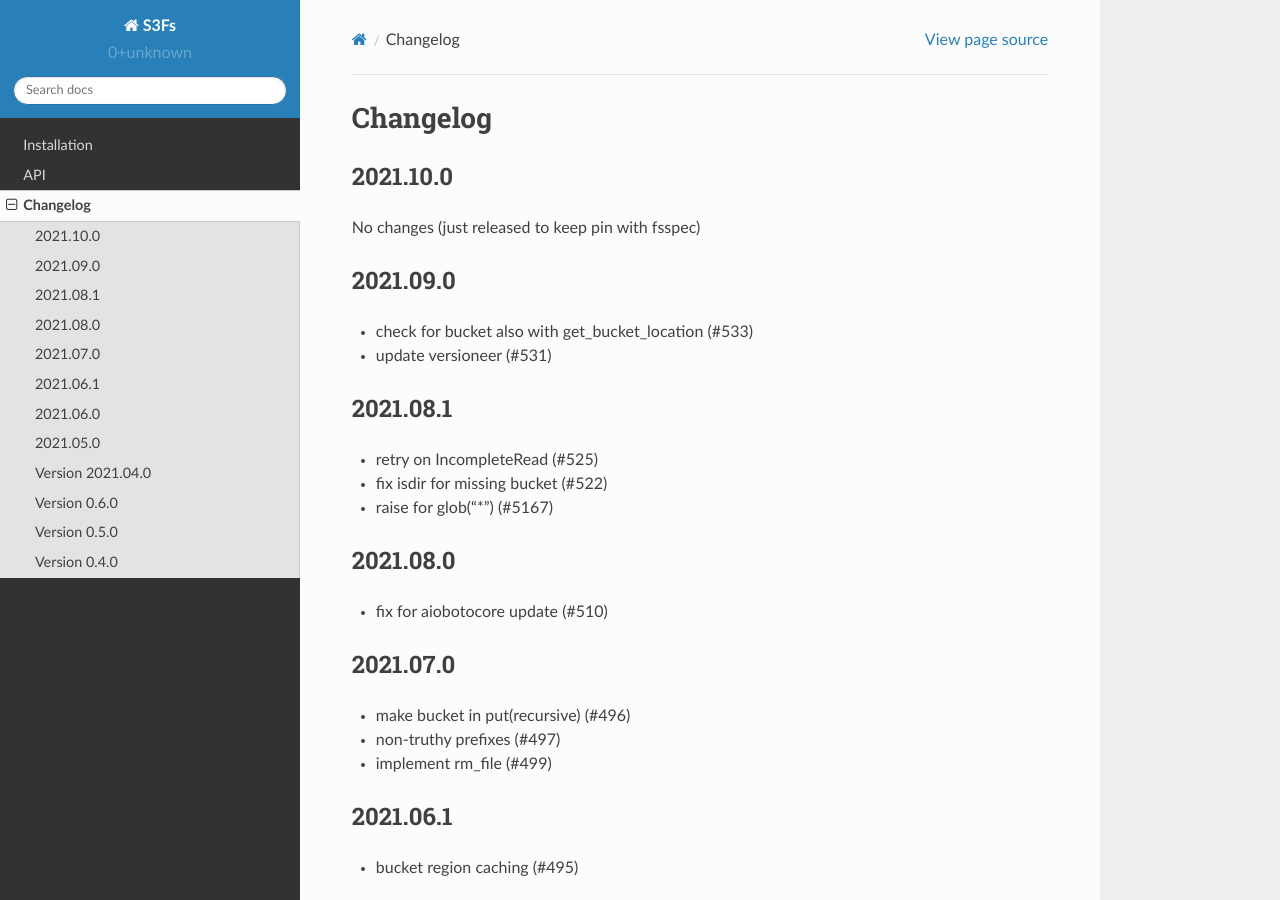
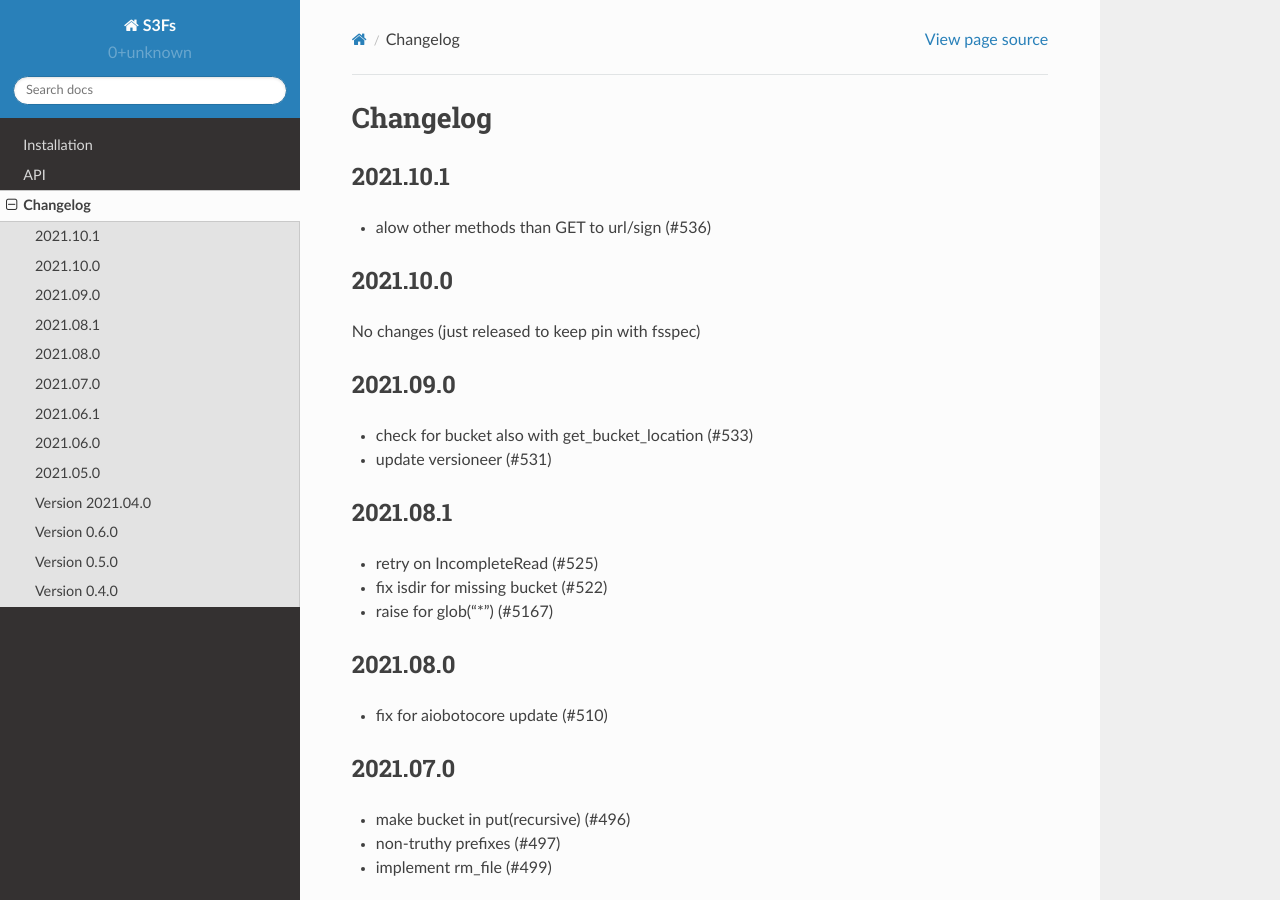
Before and after one commit to zarr-developers/s3fs, a Sphinx documentation site: the page built from docs/source/changelog.rst, in a window 1280 px wide and 900 px high. Built offline with Sphinx 7.4.7 and the Read the Docs theme 2.0.0, drawn with Linux system fonts in a browser that asks for light colours.

Commit message:
update changelog

```diff
--- a/docs/source/changelog.rst
+++ b/docs/source/changelog.rst
@@ -1,5 +1,10 @@
 Changelog
 =========
+
+2021.10.1
+---------
+
+- alow other methods than GET to url/sign (#536)
 
 2021.10.0
 ---------
--- a/requirements.txt
+++ b/requirements.txt
@@ -1,2 +1,2 @@
 aiobotocore~=1.4.1
-fsspec==2021.10.0
+fsspec==2021.10.1
```
